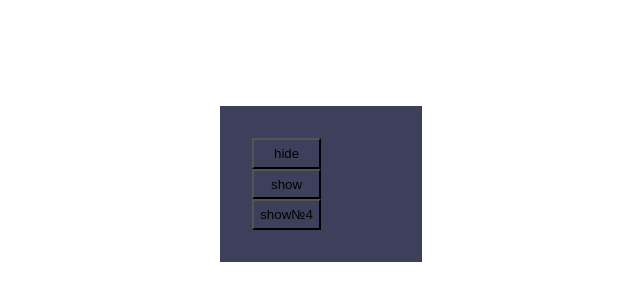
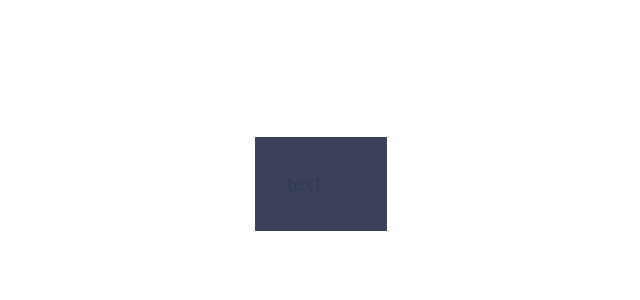
Before and after one commit to MakerAVGN/Vue3Base, a Vue app in the folder vue-project/: page / in a window 1280 px wide. Shown: the part 216-516 px from the top of the page, without its empty margins (319-959 px from the left). Built offline with nearby package versions, Linux system fonts and the light colour scheme.

Commit message:
Инлайн объект с CSS классами в Vue

```diff
--- a/vue-project/src/App.vue
+++ b/vue-project/src/App.vue
@@ -2,33 +2,19 @@
 export default {
   data() {
     return {
-      obj: {
-        hidden: true,
-      },
     }
   },
   methods: {
-    setfalse: function () {
-      this.obj.hidden = false;
-    },
-    settrue: function () {
-      this.obj.hidden = true;
-    },
-    setDone: function () {
-      this.obj.hidden = !this.obj.hidden;
-  }
+
 }
 }
 </script>
 <template>
-  <p :class="obj">text</p>
-  	<button @click="settrue">hide</button> <br>
-    <button @click="setfalse">show</button><br>
-      <button @click="setDone">{{ obj.hidden ? "show" : "hide" }}№4</button><br />
+  <p :class="{ active: true, valid: false }">
+    text
+  </p>
 </template>
 
 <style>
-p.hidden {
-	display: none;
-}
+
 </style>
```
